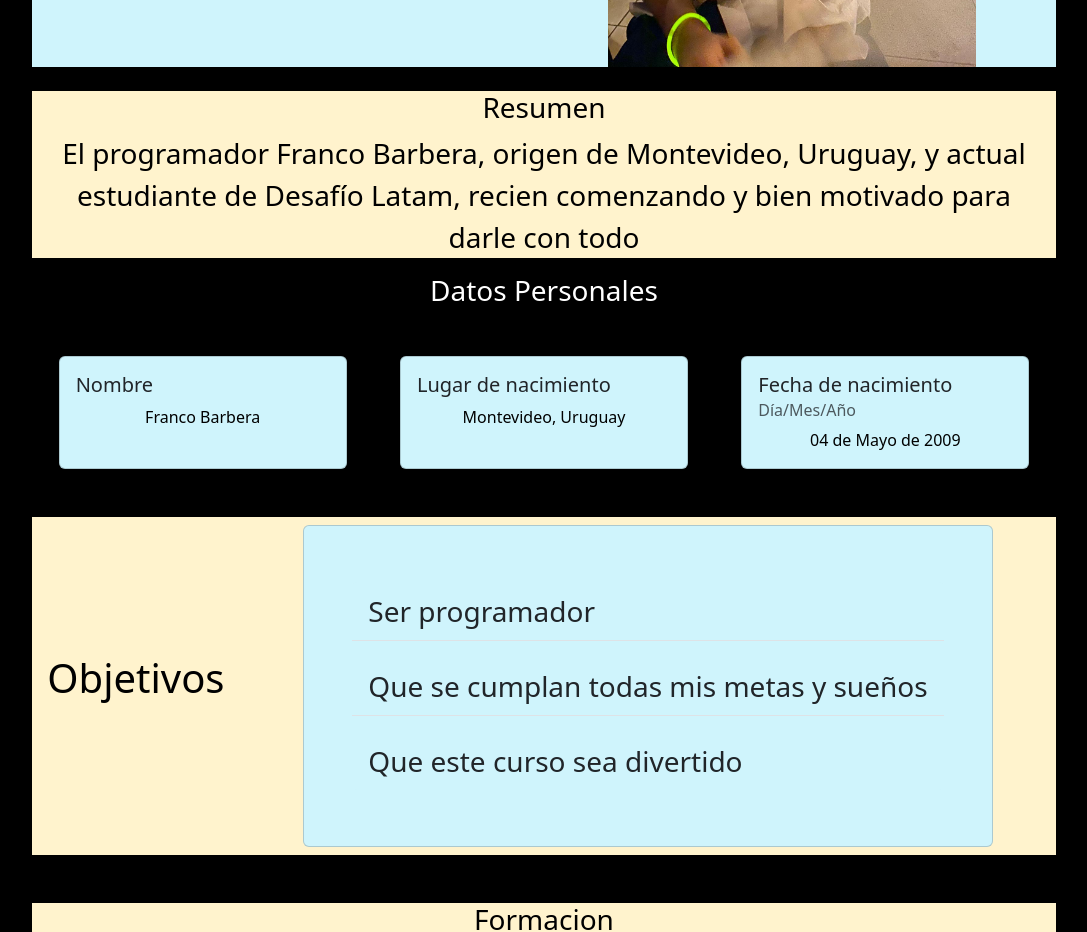
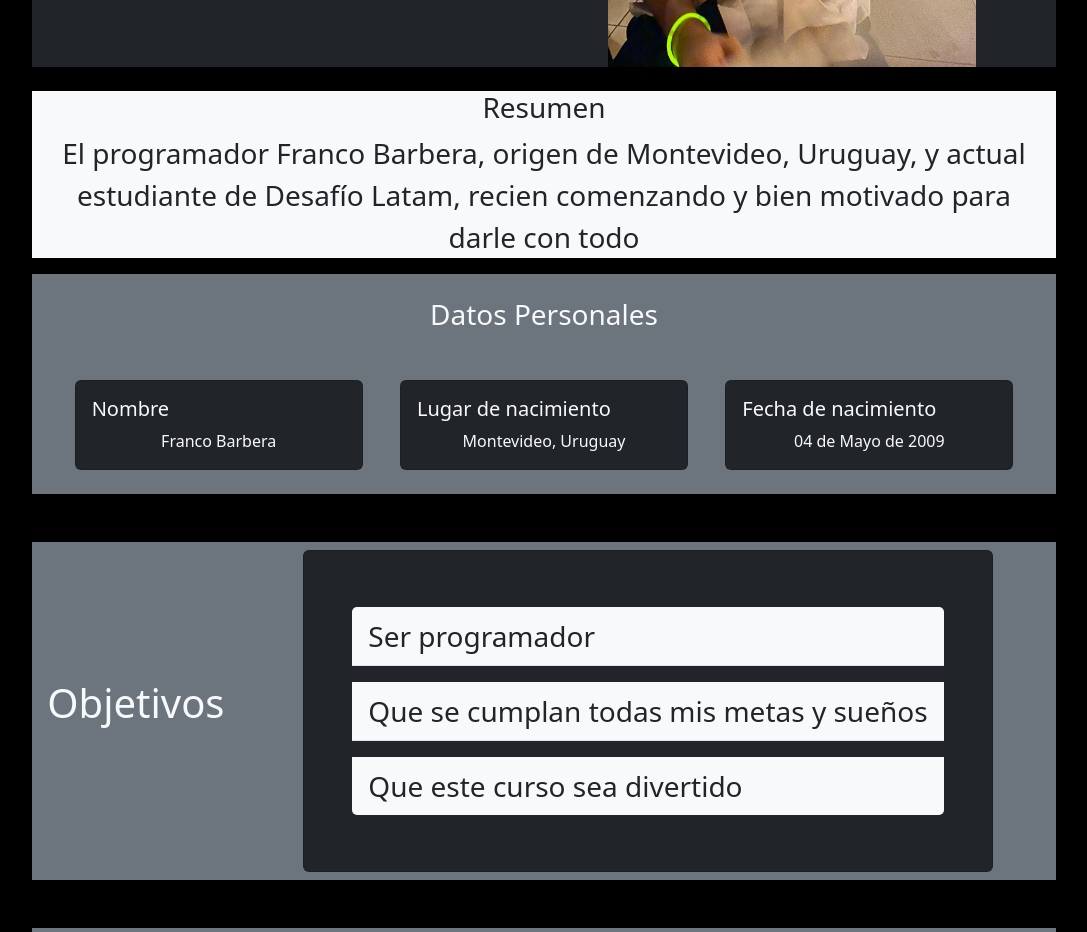
Before and after one commit to franbarbera/Mi-curriculum, a plain HTML site: page index.html in a window 1280 px wide. Shown: the part 480-1412 px from the top of the page, without its empty margins (96-1183 px from the left). Drawn offline with nearby package versions, Linux system fonts and the light colour scheme.

Commit message:
cambie los colores del curriculum

```diff
--- a/assets/css/style.css
+++ b/assets/css/style.css
@@ -5,16 +5,10 @@
 .titulo {
     font-family: cursive;
     font-size: 14px;
-    color: black;
 
 }
 
-#resumen{
-    color: black;
-}
-p {
-    color: black;
-}
+
 .fondo{
     background-color: black;
     color: white;
@@ -26,9 +20,6 @@ p {
 p {
     display: flex;
     justify-content: center;
-}
-#formacion {
-    color: black;
 }
 main {
     width: 80%;
--- a/index.html
+++ b/index.html
@@ -16,7 +16,7 @@
   <body class="fondo">
     <main>
       <!-- NavBar -->
-    <nav class="navbar navbar-expand-lg bg-warning-subtle">
+    <nav class="navbar navbar-expand-lg navbar-dark bg-dark">
       <div class="container-fluid">
         <a class="navbar-brand" href="./index.html">Curriculum Vitae</a>
         <button
@@ -46,7 +46,7 @@
     </nav>
     <!-- Foto -->
     <div
-      class="bg-info-subtle mb-4 d-flex align-items-center justify-content-around flex-wrap"
+      class="bg-dark text-light mb-4 d-flex align-items-center justify-content-around flex-wrap"
     >
       <div class="titulo text-center">
         <h1>Curriculum Vitae</h1>
@@ -60,7 +60,7 @@
       />
     </div>
     <!-- Resumen -->
-    <div class="container bg-warning-subtle">
+    <div class="container bg-light text-dark ">
       <h3 id="resumen">Resumen</h3>
       <p class="fs-3 text-center">
         El programador Franco Barbera, origen de Montevideo, Uruguay, y actual
@@ -69,25 +69,25 @@
       </p>
     </div>
     <!-- Cards -->
-    <div class="mb-5">
-      <h3 class="text-center mb-5" id="datos">Datos Personales</h3>
+    <div class="mb-5 bg-secondary text-dark p-4">
+      <h3 class="text-center text-light mb-5" id="datos">Datos Personales</h3>
       <div class="d-flex flex=wrap justify-content-around">
-        <div class="card bg-info-subtle" style="width: 18rem">
+        <div class="card bg-dark text-light" style="width: 18rem">
           <div class="card-body">
             <h5 class="card-title">Nombre</h5>
             <p class="card-text">Franco Barbera</p>
           </div>
         </div>
-        <div class="card bg-info-subtle" style="width: 18rem">
+        <div class="card bg-dark text-light" style="width: 18rem">
           <div class="card-body">
             <h5 class="card-title">Lugar de nacimiento</h5>
             <p class="card-text">Montevideo, Uruguay</p>
           </div>
         </div>
-        <div class="card bg-info-subtle" style="width: 18rem">
+        <div class="card bg-dark text-light" style="width: 18rem">
           <div class="card-body">
             <h5 class="card-title">Fecha de nacimiento</h5>
-            <h6 class="card-subtitle mb-2 text-body-secondary">Día/Mes/Año</h6>
+
             <p class="card-text">04 de Mayo de 2009</p>
           </div>
         </div>
@@ -95,23 +95,23 @@
     </div>
     <!-- Objetivos -->
     <div
-      class="d-flex flex-wrap justify-content-around align-items-center bg-warning-subtle"
+      class="d-flex flex-wrap justify-content-around align-items-center bg-secondary text-light"
     >
       <p class="fs-1" id="objetivos">Objetivos</p>
-      <div class="card mx-5 p-5 fs-3 bg-info-subtle my-2">
+      <div class="card mx-5 p-5 fs-3 bg-dark my-2">
         <ul class="list-group list-group-flush">
-          <li class="list-group-item bg-info-subtle my-2">Ser programador</li>
-          <li class="list-group-item bg-info-subtle my-2">
+          <li class="list-group-item bg-light my-2">Ser programador</li>
+          <li class="list-group-item bg-light my-2">
             Que se cumplan todas mis metas y sueños
           </li>
-          <li class="list-group-item bg-info-subtle my-2">
+          <li class="list-group-item bg-light my-2">
             Que este curso sea divertido
           </li>
         </ul>
       </div>
     </div>
     <!-- Formacion -->
-    <div class="container bg-warning-subtle my-5">
+    <div class="container bg-secondary text-light my-5">
       <h3 class="text-center" id="formacion">Formacion</h3>
       <p class="fs-4 text-center">
         Franco empezó en la escuela con scratch, al tiempo siguió estudiando y
@@ -121,7 +121,7 @@
     </div>
     <!-- Footer -->
     <footer
-      class="bg-info-subtle d-flex justify-content-center"
+      class="bg-light d-flex justify-content-center"
       style="height: 20rem"
     >
       <div class="col">
```
